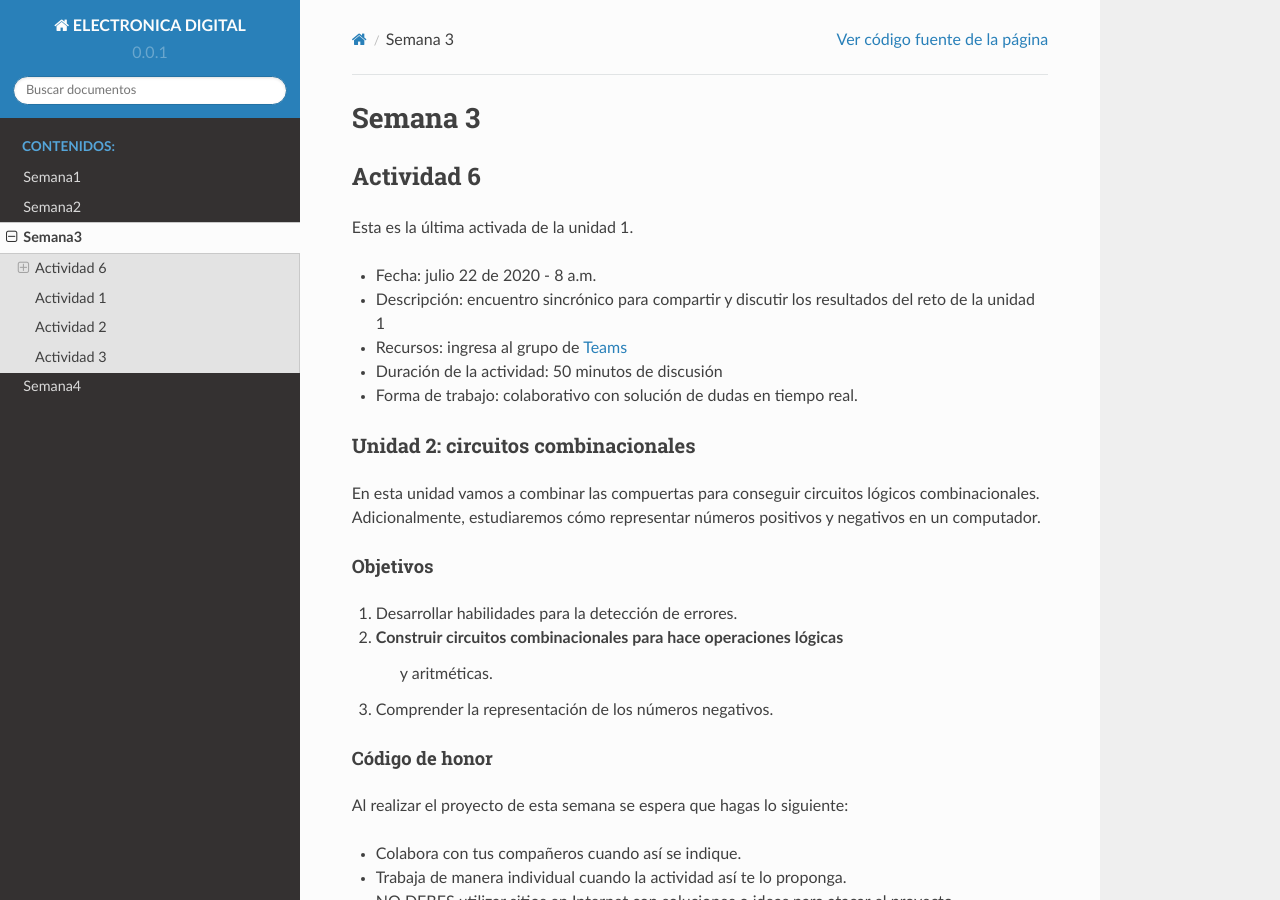
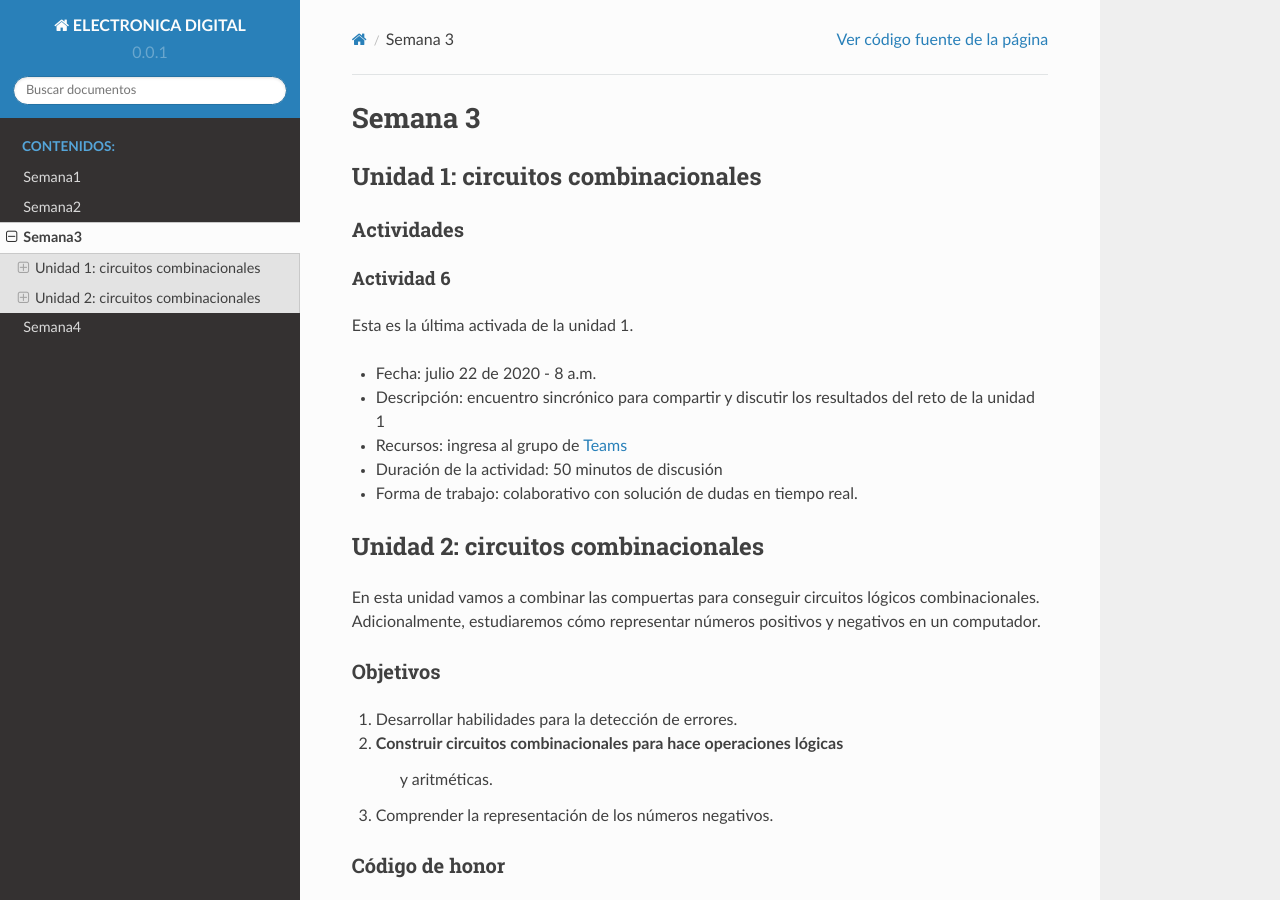
Before and after one commit to juanferfranco/ElectronicaDigital, a Sphinx documentation site: the page built from docs/_semana3/semana3.rst, in a window 1280 px wide and 900 px high. Built offline with Sphinx 7.4.7 and the Read the Docs theme 2.0.0, drawn with Linux system fonts in a browser that asks for light colours.

Commit message:
update week 3

```diff
--- a/docs/_semana3/semana3.rst
+++ b/docs/_semana3/semana3.rst
@@ -1,5 +1,11 @@
 Semana 3
 ===========
+
+Unidad 1: circuitos combinacionales
+------------------------------------
+
+Actividades
+^^^^^^^^^^^^
 
 Actividad 6
 *************
```
